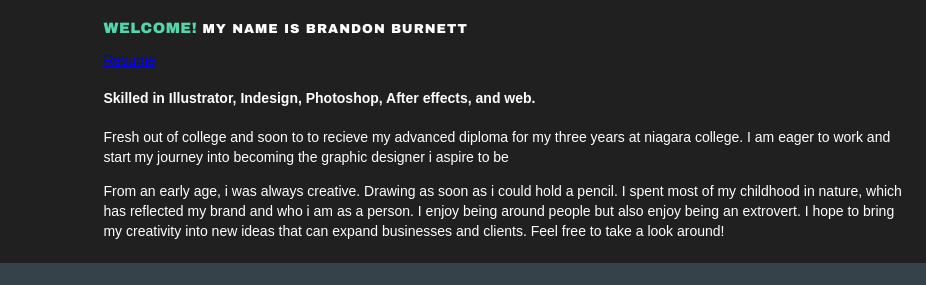
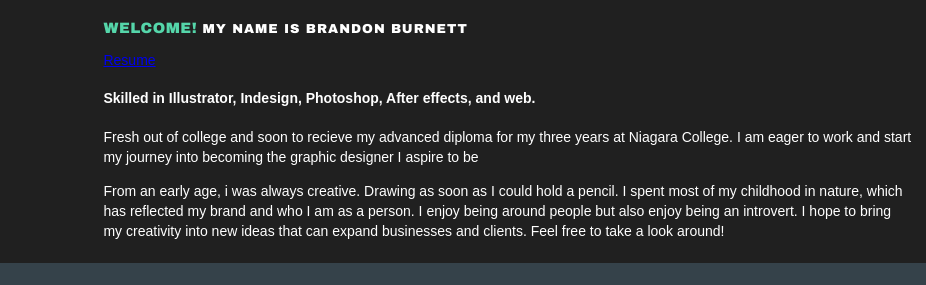
Before and after one commit to BrandonBurnett97/Brandonsportfolio, a plain HTML site: page index.html in a window 1280 px wide. Shown: the part 860-1145 px from the top of the page, 354-1280 px from the left. Drawn offline with Linux system fonts and the light colour scheme.

Commit message:
Update index.html

```diff
--- a/index.html
+++ b/index.html
@@ -68,8 +68,8 @@
 <h4> Skilled in Illustrator, Indesign, Photoshop, After effects, and web. </h4>
 
 
-      <p>Fresh out of college and soon to to recieve my advanced diploma for my three years at niagara college. I am eager to work and start my journey into becoming the graphic designer i aspire to be</p>
-      <p> From an early age, i was always creative. Drawing as soon as i could hold a pencil. I spent most of my childhood in nature, which has reflected my brand and who i am as a person. I enjoy being around people but also enjoy being an extrovert. I hope to bring my creativity into new ideas that can expand businesses and clients. Feel free to take a look around!</p>
+      <p>Fresh out of college and soon to recieve my advanced diploma for my three years at Niagara College. I am eager to work and start my journey into becoming the graphic designer I aspire to be</p>
+      <p> From an early age, i was always creative. Drawing as soon as I could hold a pencil. I spent most of my childhood in nature, which has reflected my brand and who I am as a person. I enjoy being around people but also enjoy being an introvert. I hope to bring my creativity into new ideas that can expand businesses and clients. Feel free to take a look around!</p>
     </div>
   </div>
 
```
